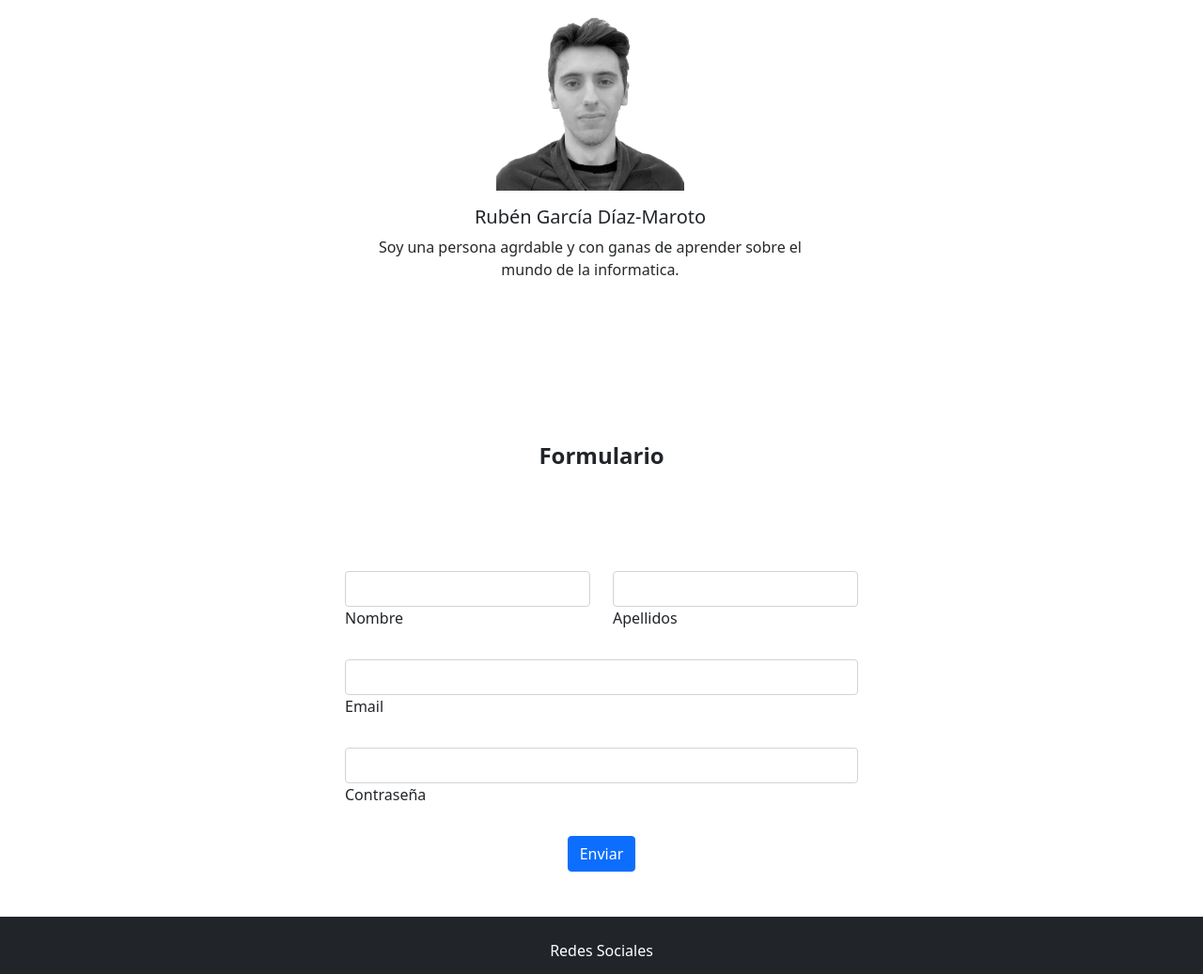
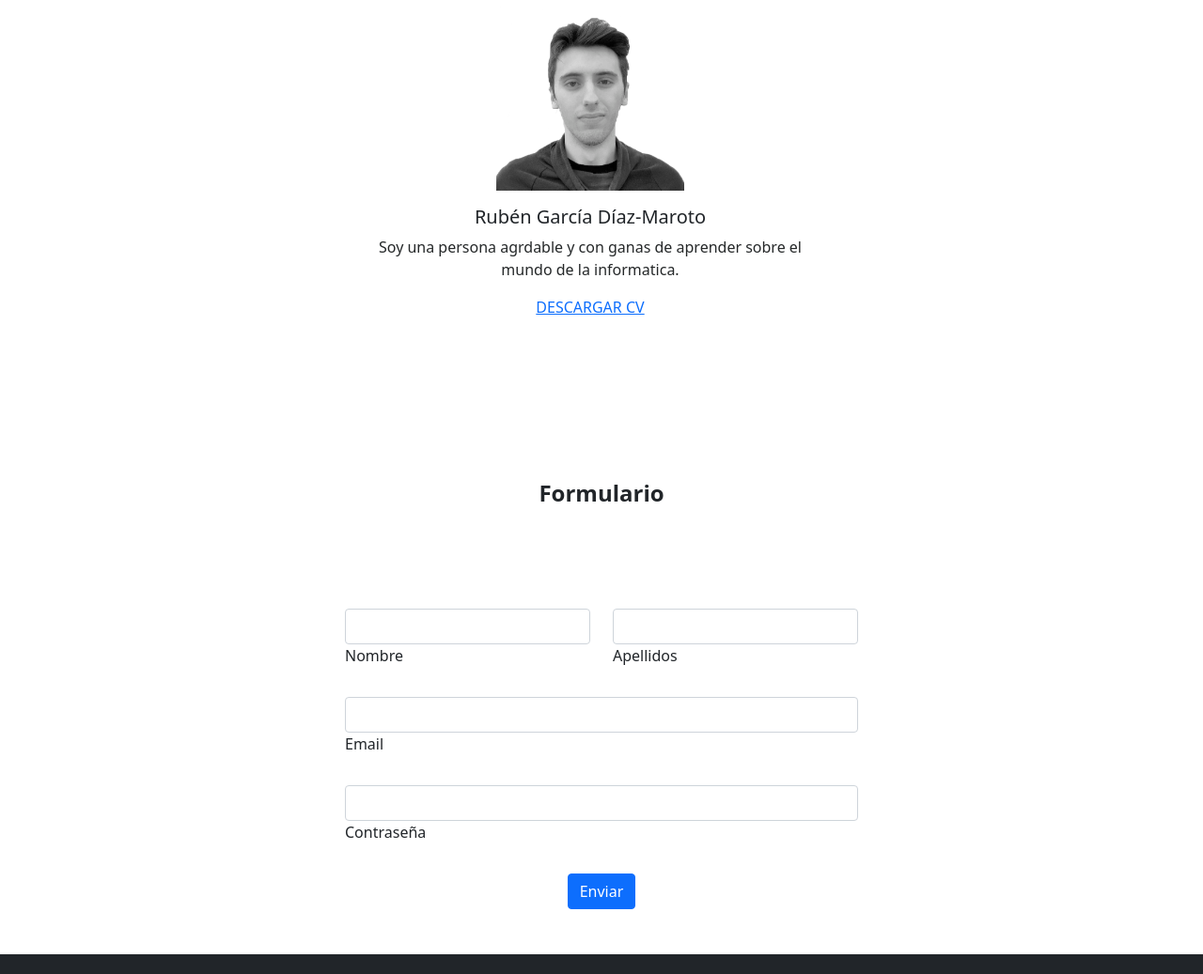
Before and after one commit to rubxter99/RLife-Portfolio, a plain HTML site: page public/index.html in a window 1280 px wide. Shown: the part 3010-4047 px from the top of the page at 94% size. Drawn offline with nearby package versions, Linux system fonts and the light colour scheme.

Commit message:
Proceso2

```diff
--- a/public/index.html
+++ b/public/index.html
@@ -55,6 +55,7 @@
             <li class="nav-item">
               <a class="nav-link" href="#contact">Contacto</a>
             </li>
+
             <li class="nav-item">
               <div class="nav-link">
 
@@ -444,7 +445,7 @@
                 <p class="card-text">
                   Soy una persona agrdable y con ganas de aprender sobre el mundo de la informatica.
                 </p>
-
+                <a class="profile-btn" href="/doc/CV_RubenGarciaDiaz-Maroto.pdf">DESCARGAR CV</a>
               </div>
             </div>
 
```
Also changed, not shown: 1 other file.
